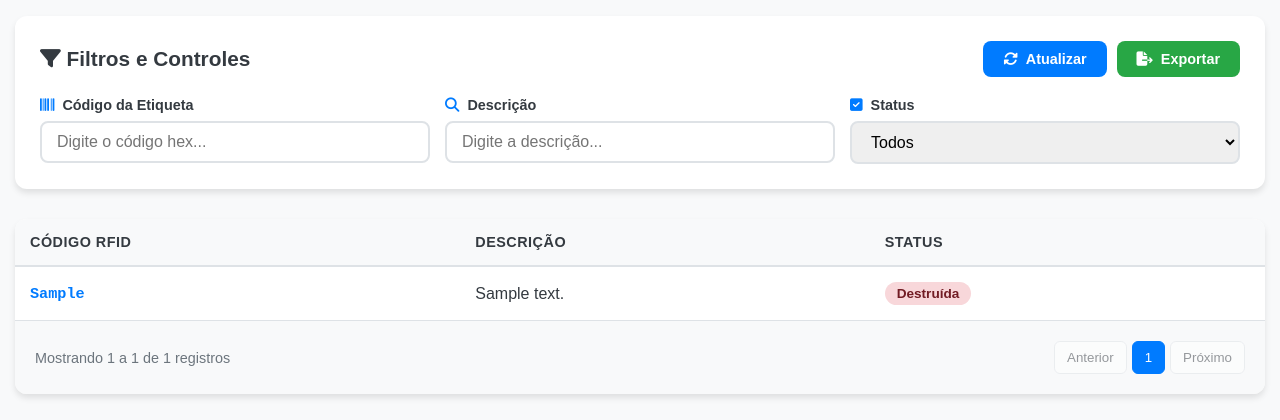
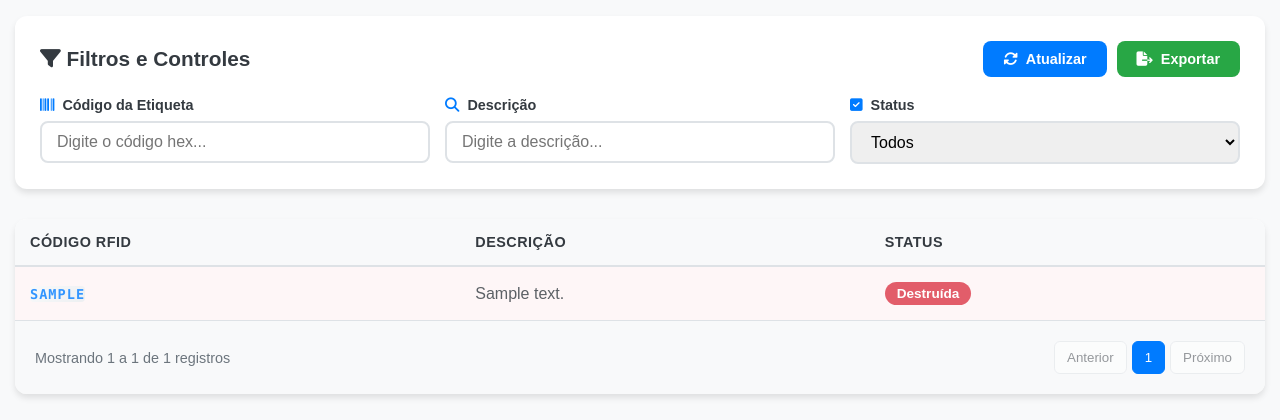
Before and after one commit to TCE-Manutencao-Predial/RFID, a Flask app: page /RFID/ in a window 1280 px wide. Shown: the part 380-800 px from the top of the page. Run offline with Flask 3, Linux system fonts and the light colour scheme; tables that the repository leaves empty or names only in its code hold one stand-in row (values such as "Sample post"); data that the repository does not hold is empty.

Commit message:
Interpretação do campo Destruída.

```diff
--- a/app/routes/api_etiquetas.py
+++ b/app/routes/api_etiquetas.py
@@ -2,6 +2,7 @@
 from flask import Blueprint, jsonify, request, current_app
 import logging
 import traceback
+from datetime import datetime
 
 api_bp = Blueprint('api', __name__)
 logger = logging.getLogger('RFID.api')
@@ -16,7 +17,7 @@ def listar_etiquetas():
         - offset: deslocamento
         - etiqueta: filtro por código da etiqueta
         - descricao: filtro por descrição
-        - destruida: filtro por status (0 ou 1)
+        - destruida: filtro por status (0=ativas, 1=destruídas)
     """
     try:
         logger.info("Iniciando listagem de etiquetas")
@@ -48,7 +49,12 @@ def listar_etiquetas():
             filtros['descricao'] = request.args.get('descricao')
         if request.args.get('destruida') is not None:
             try:
-                filtros['destruida'] = int(request.args.get('destruida'))
+                status_filtro = int(request.args.get('destruida'))
+                # Converter filtro numérico para filtro de data
+                if status_filtro == 0:
+                    filtros['destruida_null'] = True  # Apenas etiquetas ativas (Destruida IS NULL)
+                elif status_filtro == 1:
+                    filtros['destruida_not_null'] = True  # Apenas etiquetas destruídas (Destruida IS NOT NULL)
             except ValueError:
                 logger.error(f"Valor inválido para destruida: {request.args.get('destruida')}")
 
@@ -71,6 +77,34 @@ def listar_etiquetas():
                 'success': False,
                 'error': resultado.get('error', 'Erro ao buscar etiquetas')
             }), 500
+
+        # Processar dados das etiquetas para incluir status formatado
+        etiquetas_processadas = []
+        for etiqueta in resultado.get('etiquetas', []):
+            etiqueta_processada = etiqueta.copy()
+
+            # Adicionar campos de status baseado na data de destruição
+            if etiqueta.get('Destruida'):
+                etiqueta_processada['status'] = 'destruida'
+                etiqueta_processada['ativa'] = False
+                # Formatar data de destruição para exibição
+                try:
+                    if isinstance(etiqueta['Destruida'], str):
+                        data_destruicao = datetime.strptime(etiqueta['Destruida'], '%Y-%m-%d %H:%M:%S')
+                        etiqueta_processada['data_destruicao_formatada'] = data_destruicao.strftime('%d/%m/%Y às %H:%M')
+                    else:
+                        etiqueta_processada['data_destruicao_formatada'] = str(etiqueta['Destruida'])
+                except ValueError:
+                    etiqueta_processada['data_destruicao_formatada'] = str(etiqueta['Destruida'])
+            else:
+                etiqueta_processada['status'] = 'ativa'
+                etiqueta_processada['ativa'] = True
+                etiqueta_processada['data_destruicao_formatada'] = None
+
+            etiquetas_processadas.append(etiqueta_processada)
+
+        # Atualizar resultado com etiquetas processadas
+        resultado['etiquetas'] = etiquetas_processadas
 
         logger.info(f"Etiquetas obtidas com sucesso. Total: {resultado.get('total', 0)}")
         return jsonify(resultado)
--- a/app/static/css/controle_etiquetas.css
+++ b/app/static/css/controle_etiquetas.css
@@ -383,10 +383,14 @@
 }
 
 .rfid-etiqueta {
-  font-family: "Courier New", monospace;
-  font-weight: 600;
-  color: var(--rfid-primary);
-  font-size: 0.95rem;
+    font-family: 'SF Mono', 'Monaco', 'Inconsolata', 'Roboto Mono', 'Source Code Pro', 'Menlo', 'Courier New', monospace;
+    font-size: 0.85em;
+    font-weight: 600;
+    letter-spacing: 1px;
+    text-transform: uppercase;
+    background: linear-gradient(135deg, #f8f9fa 0%, #e9ecef 100%);
+    border-radius: 4px;
+    color: var(--rfid-primary);
 }
 
 .rfid-badge {
@@ -398,13 +402,13 @@
 }
 
 .rfid-badge-active {
-  background: #d4edda;
-  color: #155724;
+  background: #28a745;
+  color: white;
 }
 
 .rfid-badge-destroyed {
-  background: #f8d7da;
-  color: #721c24;
+  background: #dc3545;
+  color: white;
 }
 
 /* Loading State */
@@ -513,3 +517,29 @@
     max-width: unset;
   }
 }
+
+/* Estilo para linhas de etiquetas destruídas */
+.etiqueta-destruida {
+    background-color: rgba(248, 215, 218, 0.3);
+    opacity: 0.8;
+}
+
+.etiqueta-destruida:hover {
+    background-color: rgba(248, 215, 218, 0.5);
+}
+
+/* Melhorar tooltips */
+[title] {
+    cursor: help;
+}
+
+/* Badges de status */
+.rfid-badge-destroyed {
+    background-color: #dc3545;
+    color: white;
+}
+
+.rfid-badge-active {
+    background-color: #28a745;
+    color: white;
+}
--- a/app/static/js/controle_etiquetas.js
+++ b/app/static/js/controle_etiquetas.js
@@ -235,15 +235,32 @@ function renderizarTabela(etiquetas) {
   etiquetas.forEach((etiqueta) => {
     const tr = document.createElement("tr");
 
-    const statusBadge = etiqueta.Destruida
-      ? '<span class="rfid-badge rfid-badge-destroyed">Destruída</span>'
-      : '<span class="rfid-badge rfid-badge-active">Ativa</span>';
+    // Determinar status baseado no campo Destruida
+    let statusBadge;
+    let statusTooltip = "";
+
+    if (etiqueta.Destruida) {
+      // Etiqueta destruída - tem data no campo Destruida
+      statusBadge = '<span class="rfid-badge rfid-badge-destroyed">Destruída</span>';
+      if (etiqueta.data_destruicao_formatada) {
+        statusTooltip = `title="Destruída em ${etiqueta.data_destruicao_formatada}"`;
+      }
+    } else {
+      // Etiqueta ativa - campo Destruida é NULL
+      statusBadge = '<span class="rfid-badge rfid-badge-active">Ativa</span>';
+      statusTooltip = 'title="Etiqueta ativa"';
+    }
 
     tr.innerHTML = `
                     <td><span class="rfid-etiqueta">${etiqueta.EtiquetaRFID_hex || "-"}</span></td>
                     <td>${etiqueta.Descricao || "-"}</td>
-                    <td>${statusBadge}</td>
+                    <td ${statusTooltip}>${statusBadge}</td>
                 `;
+
+    // Adicionar classe visual para etiquetas destruídas
+    if (etiqueta.Destruida) {
+      tr.classList.add("etiqueta-destruida");
+    }
 
     tbody.appendChild(tr);
   });
```
